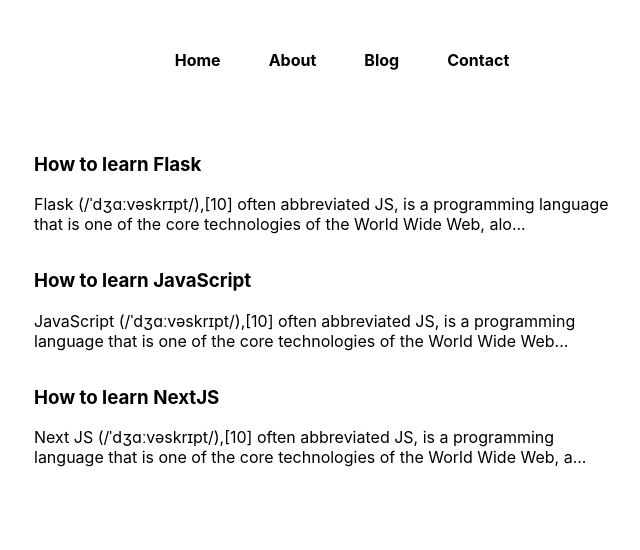
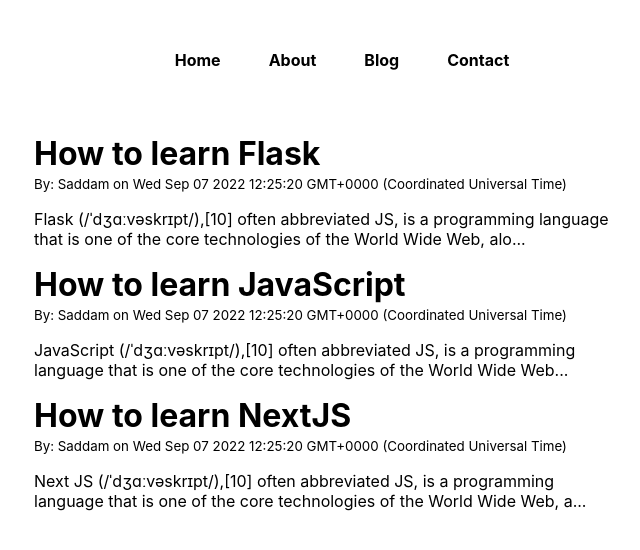
Before and after one commit to sayedsaddam/next-blog, a Next.js app: page /blog in a window 1280 px wide. Shown: the top 550 px of the page, without its empty margins (318-958 px from the left). Built offline with nearby package versions, Linux system fonts and the light colour scheme.

Commit message:
updated 7 files including styles, json, and js. wrote apis for fetching blogs, a single blog dynamically, using the useEffect() and useState(), and useRouter() in React.

```diff
--- a/blogdata/how-to-learn-flask.json
+++ b/blogdata/how-to-learn-flask.json
@@ -1,5 +1,6 @@
 {
    "title": "How to learn Flask",
    "content": "Flask (/ˈdʒɑːvəskrɪpt/),[10] often abbreviated JS, is a programming language that is one of the core technologies of the World Wide Web, alongside HTML and CSS.[11] Over 97% of websites use JavaScript on the client side for web page behaviour,[12] often incorporating third-party libraries.[13] All major web browsers have a dedicated JavaScript engine to execute the code on users' devices. JavaScript is a high-level, often just-in-time compiled language that conforms to the ECMAScript standard.[14] It has dynamic typing, prototype-based object-orientation, and first-class functions. It is multi-paradigm, supporting event-driven, functional, and imperative programming styles. It has application programming interfaces (APIs) for working with text, dates, regular expressions, standard data structures, and the Document Object Model (DOM). The ECMAScript standard does not include any input/output (I/O), such as networking, storage, or graphics facilities. In practice, the web browser or other runtime system provides JavaScript APIs for I/O. JavaScript engines were originally used only in web browsers, but are now core components of some servers and a variety of applications. The most popular runtime system for this usage is Node.js. Although Java and JavaScript are similar in name, syntax, and respective standard libraries, the two languages are distinct and differ greatly in design.",
-   "author": "Saddam"
+   "author": "Saddam",
+   "slug" : "how-to-learn-flask"
 }
--- a/blogdata/how-to-learn-javascript.json
+++ b/blogdata/how-to-learn-javascript.json
@@ -1,5 +1,6 @@
 {
    "title": "How to learn JavaScript",
    "content": "JavaScript (/ˈdʒɑːvəskrɪpt/),[10] often abbreviated JS, is a programming language that is one of the core technologies of the World Wide Web, alongside HTML and CSS.[11] Over 97% of websites use JavaScript on the client side for web page behaviour,[12] often incorporating third-party libraries.[13] All major web browsers have a dedicated JavaScript engine to execute the code on users' devices. JavaScript is a high-level, often just-in-time compiled language that conforms to the ECMAScript standard.[14] It has dynamic typing, prototype-based object-orientation, and first-class functions. It is multi-paradigm, supporting event-driven, functional, and imperative programming styles. It has application programming interfaces (APIs) for working with text, dates, regular expressions, standard data structures, and the Document Object Model (DOM). The ECMAScript standard does not include any input/output (I/O), such as networking, storage, or graphics facilities. In practice, the web browser or other runtime system provides JavaScript APIs for I/O. JavaScript engines were originally used only in web browsers, but are now core components of some servers and a variety of applications. The most popular runtime system for this usage is Node.js. Although Java and JavaScript are similar in name, syntax, and respective standard libraries, the two languages are distinct and differ greatly in design.",
-   "author": "Saddam"
+   "author": "Saddam",
+   "slug": "how-to-learn-javascript"
 }
--- a/blogdata/how-to-learn-nextjs.json
+++ b/blogdata/how-to-learn-nextjs.json
@@ -1,5 +1,6 @@
 {
    "title": "How to learn NextJS",
    "content": "Next JS (/ˈdʒɑːvəskrɪpt/),[10] often abbreviated JS, is a programming language that is one of the core technologies of the World Wide Web, alongside HTML and CSS.[11] Over 97% of websites use JavaScript on the client side for web page behaviour,[12] often incorporating third-party libraries.[13] All major web browsers have a dedicated JavaScript engine to execute the code on users' devices. JavaScript is a high-level, often just-in-time compiled language that conforms to the ECMAScript standard.[14] It has dynamic typing, prototype-based object-orientation, and first-class functions. It is multi-paradigm, supporting event-driven, functional, and imperative programming styles. It has application programming interfaces (APIs) for working with text, dates, regular expressions, standard data structures, and the Document Object Model (DOM). The ECMAScript standard does not include any input/output (I/O), such as networking, storage, or graphics facilities. In practice, the web browser or other runtime system provides JavaScript APIs for I/O. JavaScript engines were originally used only in web browsers, but are now core components of some servers and a variety of applications. The most popular runtime system for this usage is Node.js. Although Java and JavaScript are similar in name, syntax, and respective standard libraries, the two languages are distinct and differ greatly in design.",
-   "author": "Saddam"
+   "author": "Saddam",
+   "slug": "how-to-learn-nextjs"
 }
--- a/pages/api/blogs.js
+++ b/pages/api/blogs.js
@@ -6,7 +6,7 @@
   let allBlogs = []
   for(let index = 0; index < data.length; index++){
     const item = data[index]
-    console.log(item)
+    // console.log(item)
     myfile = await fs.promises.readFile(('blogdata/' + item), 'utf-8')
     allBlogs.push(JSON.parse(myfile))
   }
--- a/pages/blog.js
+++ b/pages/blog.js
@@ -26,6 +26,7 @@
               <Link href={`/posts/${blogitem.slug}`}>
                 <h3 className={styles.blogItemh3}>{blogitem.title}</h3>
               </Link>
+              <small>By: {blogitem.author} on {Date()}</small>
               <p className={styles.blogItemp}>{blogitem.content.substr(0, 140)}...</p>
             </div>
           )
--- a/styles/Blog.module.css
+++ b/styles/Blog.module.css
@@ -11,6 +11,9 @@
 
 .blogItemh3{
    cursor: pointer;
+   font-size: 2rem;
+   margin: 0;
+   padding: 0;
 }
 
 .blogItemp{
```
Also changed, not shown: pages/posts/[slug].js (+14 -4 lines).
